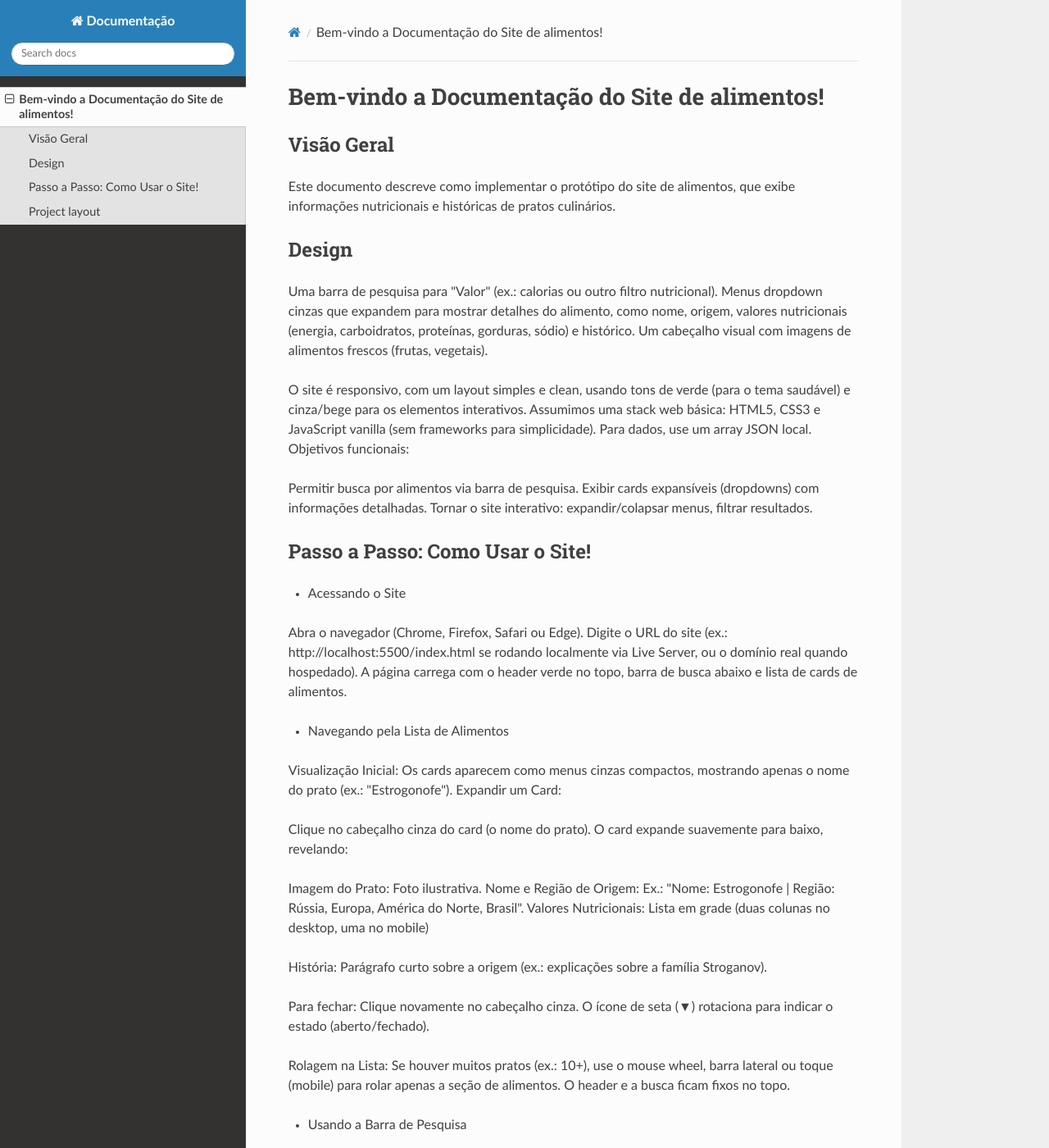
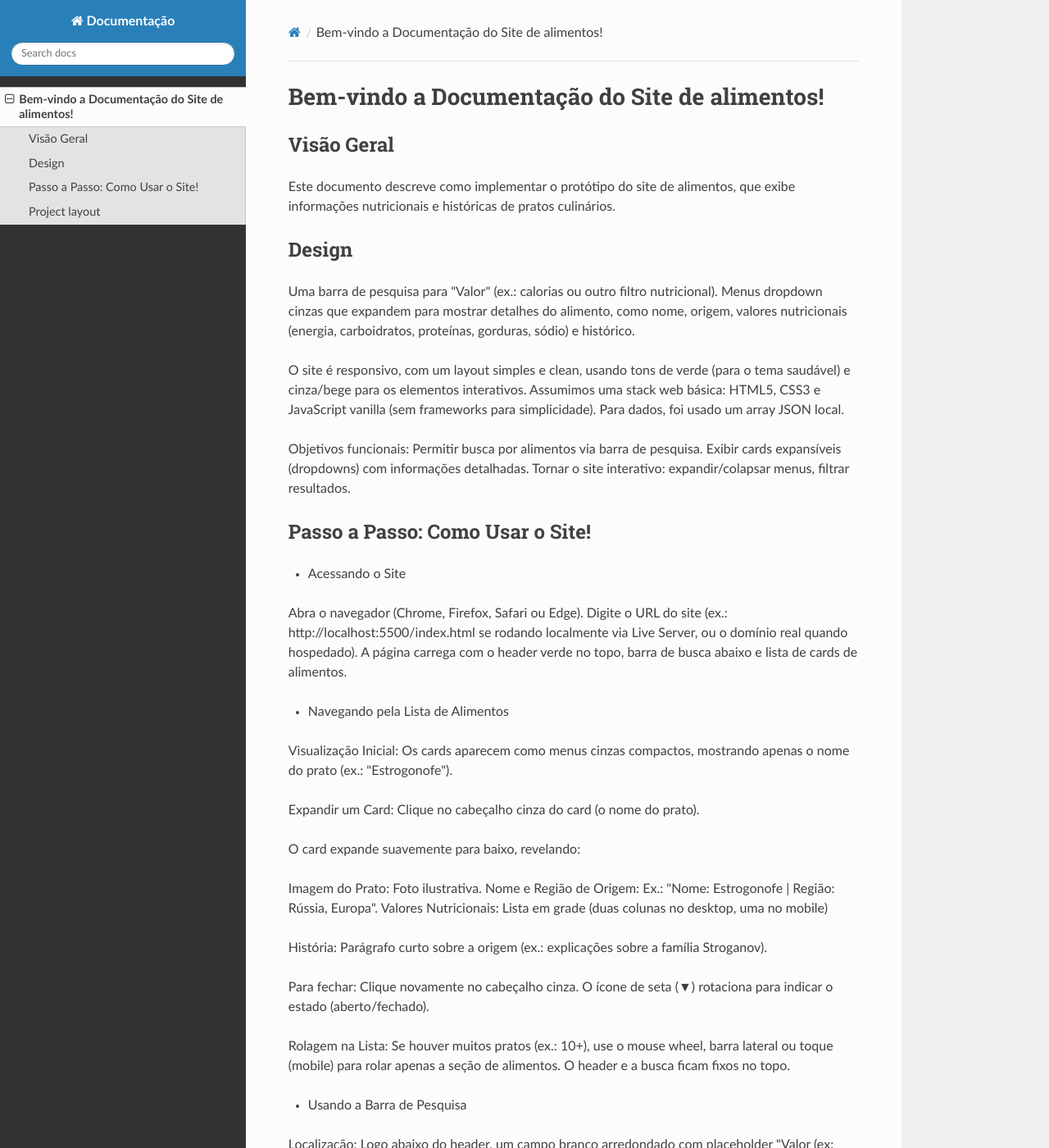
Before and after one commit to fRitaE/DocsSiteAlimentos, an MkDocs documentation site: the page built from docs/index.md, in a window 1280 px wide and 1400 px high. Shown: the whole window at 82% size. Built offline with MkDocs 1.6.1, drawn with Linux system fonts in a browser that asks for light colours; nearby versions of some CDN libraries; some of the changed text lies outside the part shown.

Commit message:
Update index.md

```diff
--- a/docs/index.md
+++ b/docs/index.md
@@ -8,11 +8,11 @@ Este documento descreve como implementar o protótipo do site de alimentos, que
 
 Uma barra de pesquisa para "Valor" (ex.: calorias ou outro filtro nutricional).
 Menus dropdown cinzas que expandem para mostrar detalhes do alimento, como nome, origem, valores nutricionais (energia, carboidratos, proteínas, gorduras, sódio) e histórico.
-Um cabeçalho visual com imagens de alimentos frescos (frutas, vegetais).
 
-O site é responsivo, com um layout simples e clean, usando tons de verde (para o tema saudável) e cinza/bege para os elementos interativos. Assumimos uma stack web básica: HTML5, CSS3 e JavaScript vanilla (sem frameworks para simplicidade). Para dados, use um array JSON local.
+
+O site é responsivo, com um layout simples e clean, usando tons de verde (para o tema saudável) e cinza/bege para os elementos interativos. Assumimos uma stack web básica: HTML5, CSS3 e JavaScript vanilla (sem frameworks para simplicidade). Para dados, foi usado um array JSON local.
+
 Objetivos funcionais:
-
 Permitir busca por alimentos via barra de pesquisa.
 Exibir cards expansíveis (dropdowns) com informações detalhadas.
 Tornar o site interativo: expandir/colapsar menus, filtrar resultados.
@@ -28,13 +28,13 @@ A página carrega com o header verde no topo, barra de busca abaixo e lista de c
 * Navegando pela Lista de Alimentos
 
 Visualização Inicial: Os cards aparecem como menus cinzas compactos, mostrando apenas o nome do prato (ex.: "Estrogonofe").
-Expandir um Card:
 
-Clique no cabeçalho cinza do card (o nome do prato).
+Expandir um Card: Clique no cabeçalho cinza do card (o nome do prato).
+
 O card expande suavemente para baixo, revelando:
 
 Imagem do Prato: Foto ilustrativa.
-Nome e Região de Origem: Ex.: "Nome: Estrogonofe | Região: Rússia, Europa, América do Norte, Brasil".
+Nome e Região de Origem: Ex.: "Nome: Estrogonofe | Região: Rússia, Europa".
 Valores Nutricionais: Lista em grade (duas colunas no desktop, uma no mobile)
 
 História: Parágrafo curto sobre a origem (ex.: explicações sobre a família Stroganov).
@@ -75,6 +75,6 @@ No mobile, o teclado aparece automaticamente ao tocar no campo.
             alimentos.json   # Dados dos alimentos (JSON).
         assets/
             images/
-                header-bg.jpg   # Imagem do cabeçalho (frutas/vegetais).
+                image.jpg   # Imagem dos alimentos.
             icons/
-                dropdown-icon.svg   # Ícone para dropdown
+                icon.svg   # Favicon do site.
```
